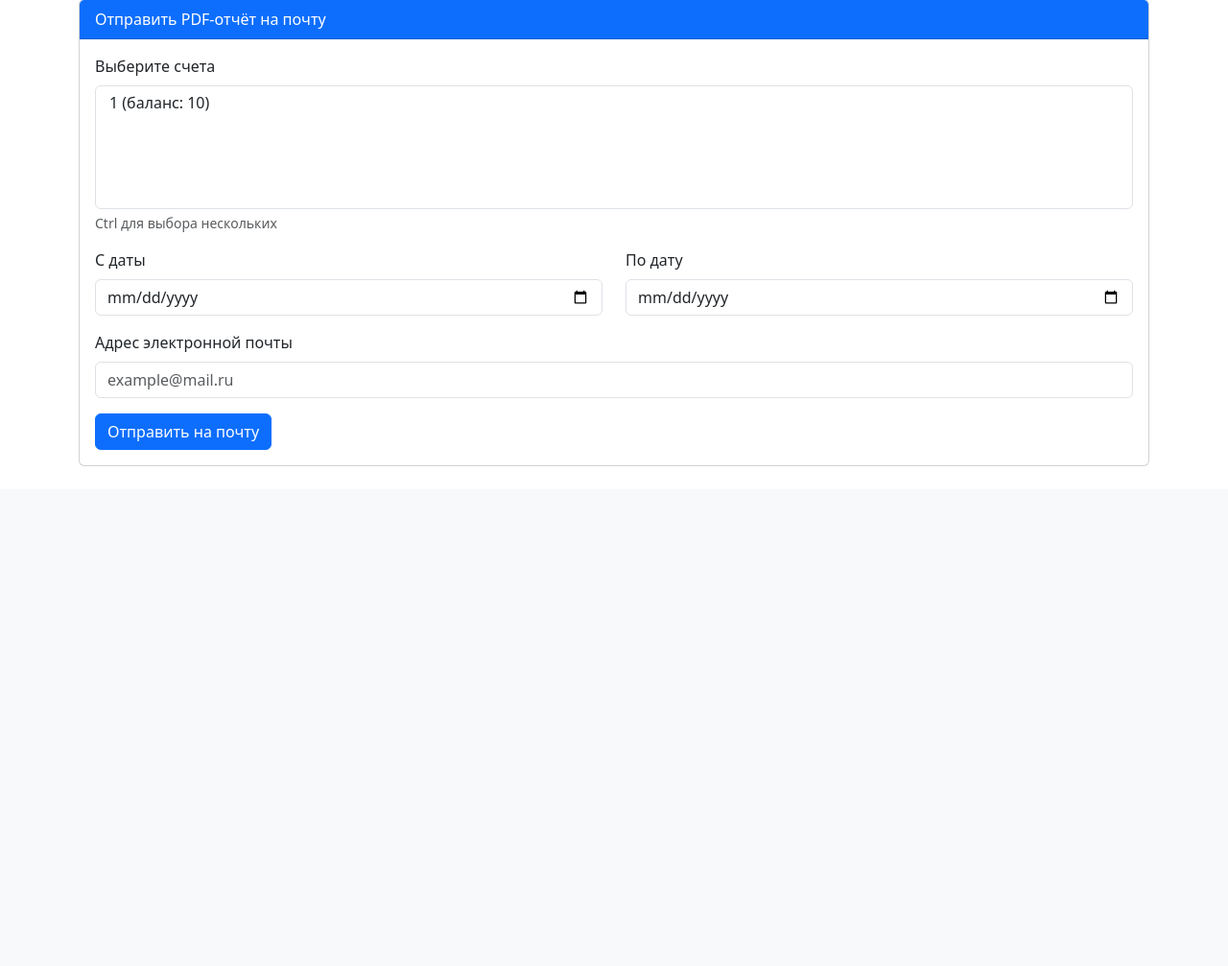
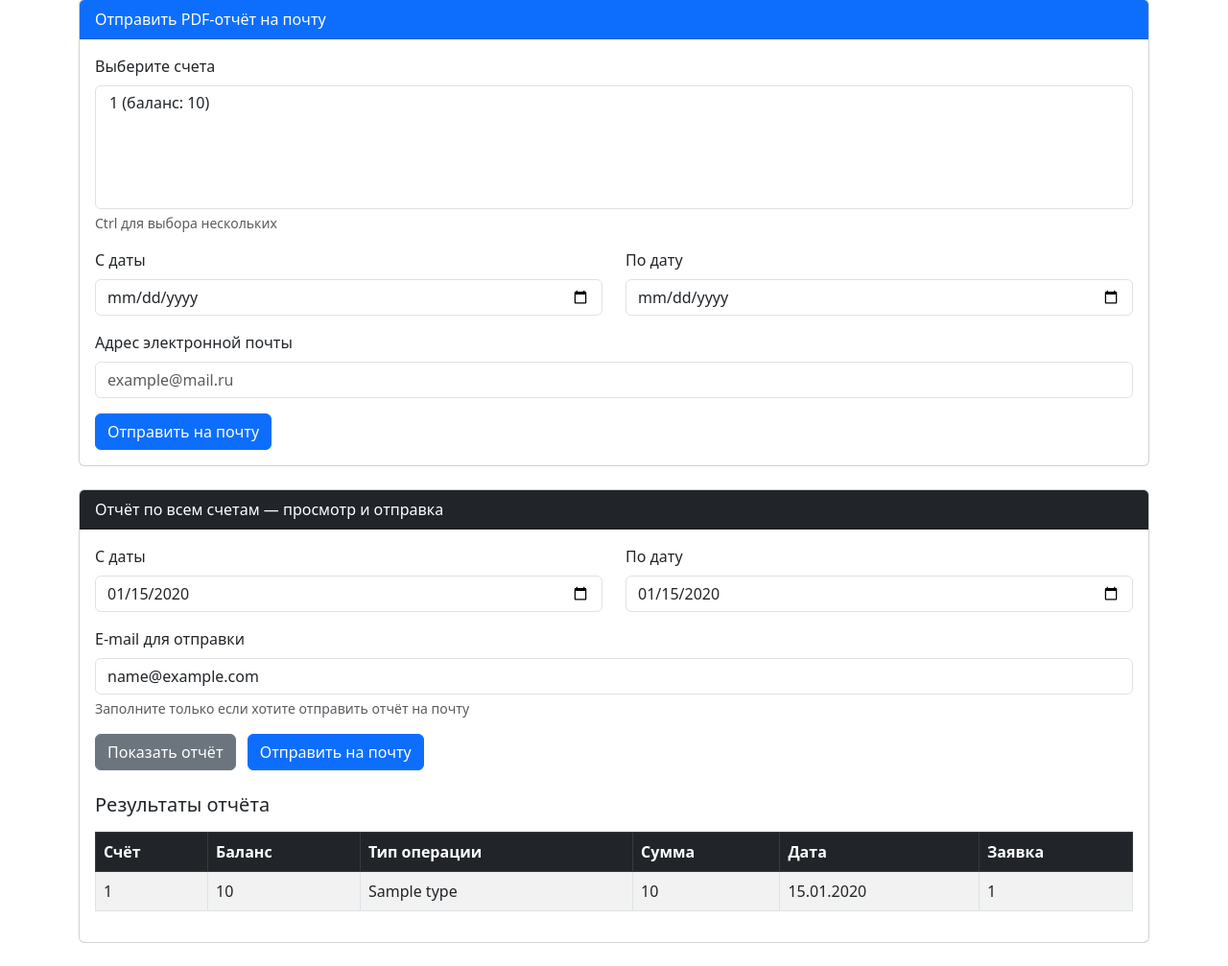
Before and after one commit to Stepan113/course, a Spring app: template src/main/resources/templates/report/index.html in a window 1280 px wide. Shown: the part 1163-2170 px from the top of the page at 96% size. Before the commit the page ends 1649 px from the top, so only its background shows below. Run offline with Thymeleaf, Linux system fonts and the light colour scheme; the template is opened without the code that fills it: most values are stand-ins (such as "Sample title", 1, 10 or a date in 2020); data that the repository does not hold is empty; some of the project's set-up classes (security, data sources, template engines, error pages and the like) are left out, and stand-ins take their place.

Commit message:
Add unified PDF report form with table preview and all-accounts email sending
Co-authored-by: Stepan113 <120724115+Stepan113@users.noreply.github.com>

```diff
--- a/src/main/resources/templates/report/index.html
+++ b/src/main/resources/templates/report/index.html
@@ -134,6 +134,65 @@
             </form>
         </div>
     </div>
+
+    <!-- Unified PDF Report (Show as table + Send to email) -->
+    <div class="card mb-4">
+        <div class="card-header bg-dark text-white">Отчёт по всем счетам — просмотр и отправка</div>
+        <div class="card-body">
+            <form th:action="@{/reports/preview}" method="post">
+                <div class="row mb-3">
+                    <div class="col">
+                        <label class="form-label">С даты</label>
+                        <input type="date" name="from" class="form-control"
+                               th:value="${reportFrom != null ? #dates.format(reportFrom, 'yyyy-MM-dd') : ''}"/>
+                    </div>
+                    <div class="col">
+                        <label class="form-label">По дату</label>
+                        <input type="date" name="to" class="form-control"
+                               th:value="${reportTo != null ? #dates.format(reportTo, 'yyyy-MM-dd') : ''}"/>
+                    </div>
+                </div>
+                <div class="mb-3">
+                    <label class="form-label">E-mail для отправки</label>
+                    <input type="email" name="email" class="form-control" placeholder="example@mail.ru"
+                           th:value="${reportEmail}"/>
+                    <div class="form-text">Заполните только если хотите отправить отчёт на почту</div>
+                </div>
+                <button type="submit" class="btn btn-secondary me-2">Показать отчёт</button>
+                <button type="submit" formaction="/reports/send-pdf-all" class="btn btn-primary">Отправить на почту</button>
+            </form>
+
+            <!-- Report table shown after preview -->
+            <div th:if="${reportRows != null}" class="mt-4">
+                <h5 class="mb-3">Результаты отчёта</h5>
+                <div th:if="${#lists.isEmpty(reportRows)}" class="text-muted">
+                    Нет данных за указанный период.
+                </div>
+                <table th:if="${not #lists.isEmpty(reportRows)}" class="table table-striped table-bordered">
+                    <thead class="table-dark">
+                    <tr>
+                        <th>Счёт</th>
+                        <th>Баланс</th>
+                        <th>Тип операции</th>
+                        <th>Сумма</th>
+                        <th>Дата</th>
+                        <th>Заявка</th>
+                    </tr>
+                    </thead>
+                    <tbody>
+                    <tr th:each="row : ${reportRows}">
+                        <td th:text="${row.accountNumber}"></td>
+                        <td th:text="${row.accountBalance}"></td>
+                        <td th:text="${row.type}"></td>
+                        <td th:text="${row.amount}"></td>
+                        <td th:text="${row.date != null ? #dates.format(row.date, 'dd.MM.yyyy') : '—'}"></td>
+                        <td th:text="${row.applicationId != null ? row.applicationId : '—'}"></td>
+                    </tr>
+                    </tbody>
+                </table>
+            </div>
+        </div>
+    </div>
 </div>
 <script src="https://cdn.jsdelivr.net/npm/bootstrap@5.3.0/dist/js/bootstrap.bundle.min.js"></script>
 </body>
```
Also changed, not shown: src/main/java/org/course/courserpp/controller/ReportController.java (+37 -0 lines), src/main/java/org/course/courserpp/model/ReportRow.java (added, +17 -0 lines), src/main/java/org/course/courserpp/service/ReportService.java (+33 -0 lines).
